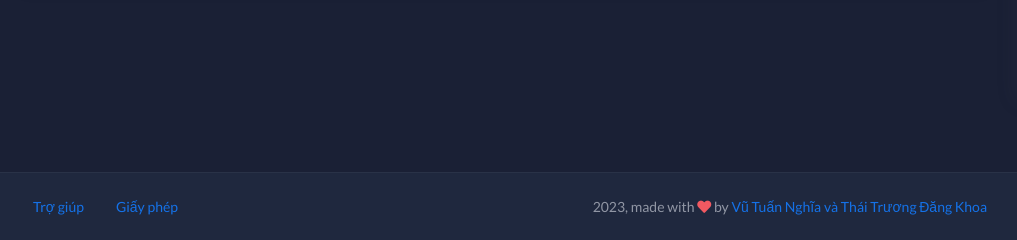
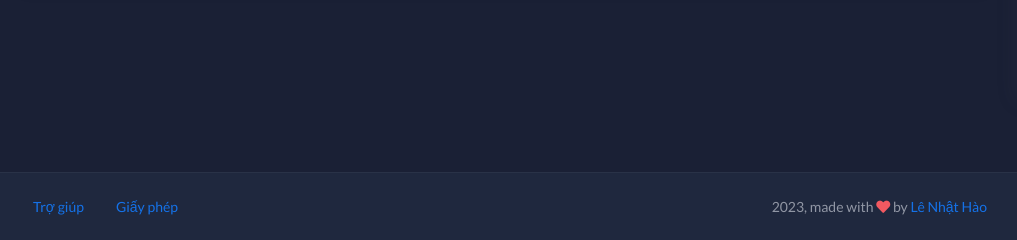
Before and after one commit to haolenhat/MNM, a PHP site: template DoAN/Admin/views/nhac/nhac.php in a window 1280 px wide. Shown: the part 567-807 px from the top of the page, without its empty margins (263-1280 px from the left). Run offline with PHP 8.4, Linux system fonts and the light colour scheme; the visitor is signed in with stand-in values (Sample User, id 1); the template is opened without the code that fills it: most values are stand-ins (such as "Sample title", 1, 10 or a date in 2020).

Commit message:
Chinh sua file footer

```diff
--- a/DoAN/Admin/views/layouts/footerpage.php
+++ b/DoAN/Admin/views/layouts/footerpage.php
@@ -15,7 +15,7 @@
 						</ul>
 					</nav>
 					<div class="copyright ml-auto">
-						<?php $today = date("Y"); echo $today;?>, made with <i class="fa fa-heart heart text-danger"></i> by <a href="">Vũ Tuấn Nghĩa và Thái Trương Đăng Khoa</a>
+						<?php $today = date("Y"); echo $today;?>, made with <i class="fa fa-heart heart text-danger"></i> by <a href="">Lê Nhật Hào</a>
 					</div>
 				</div>
 			</footer>
```
